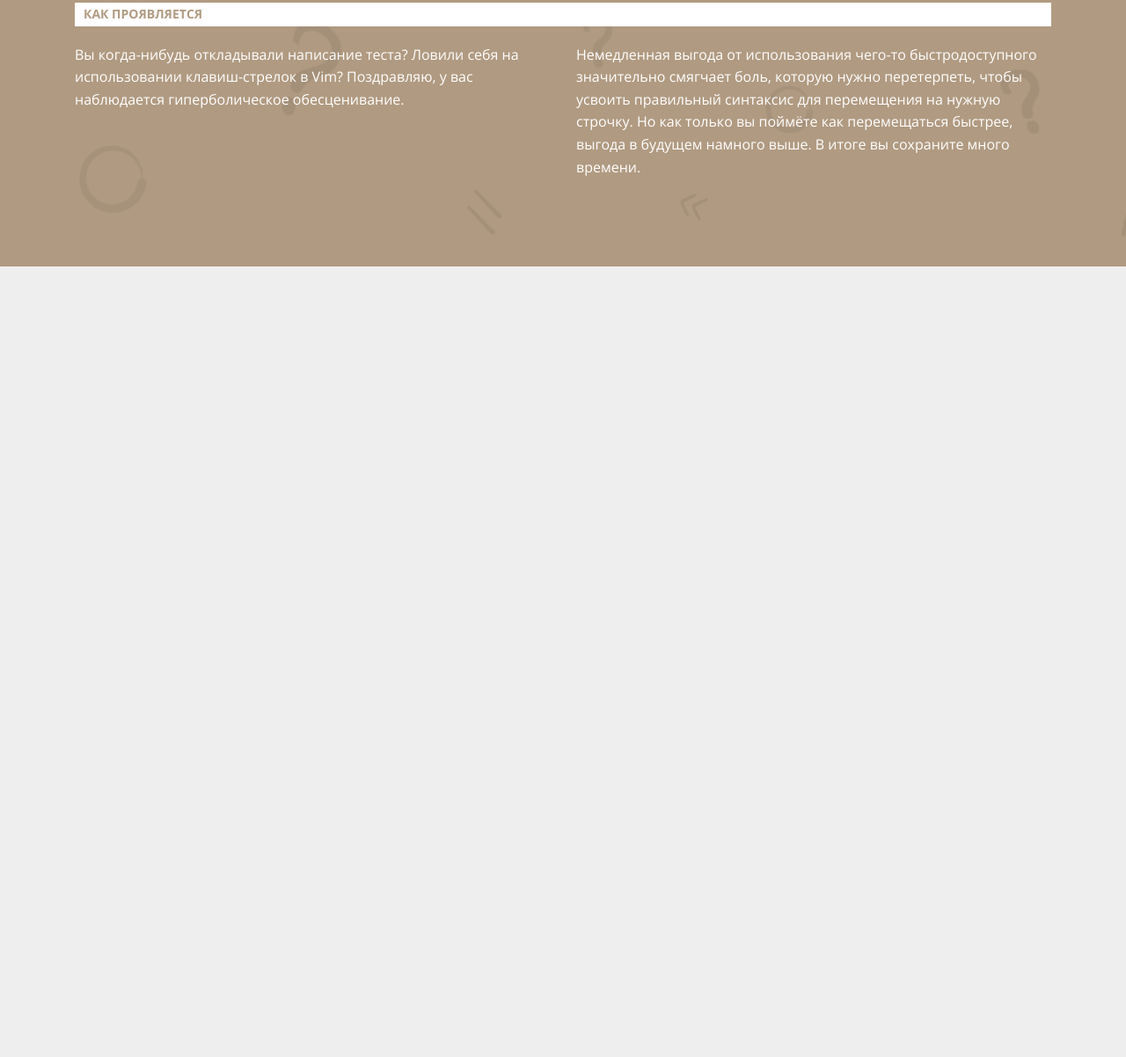
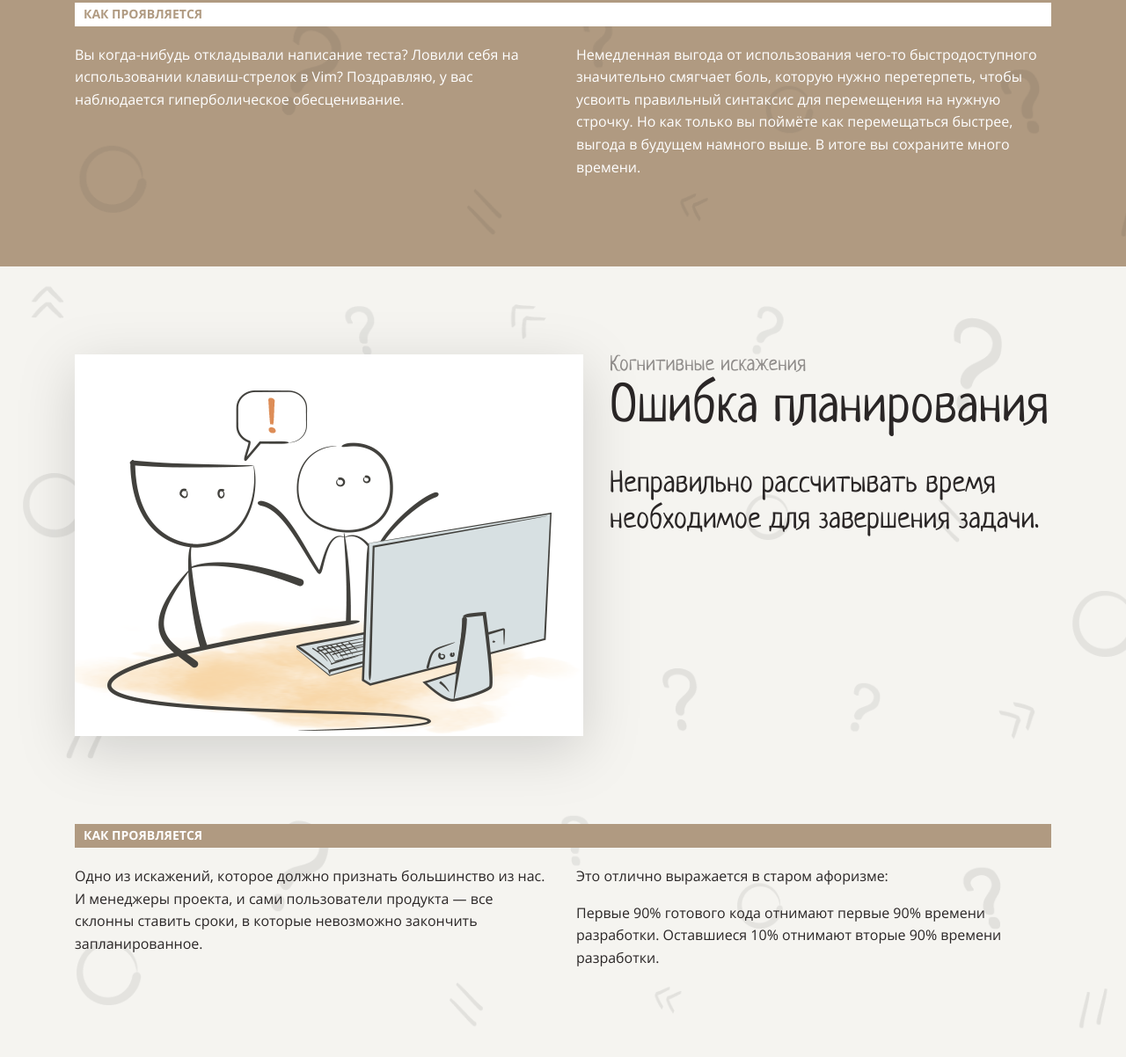
Before and after one commit to LexaZ999/layout-designer-project-lvl1, a website: page src/index.html in a window 1280 px wide. Shown: the part 6003-7205 px from the top of the page at 88% size. Before the commit the page ends 6306 px from the top, so only its background shows below. Drawn offline with Linux system fonts and the light colour scheme.

Commit message:
Add a errors-in-planning section

```diff
--- a/src/index.html
+++ b/src/index.html
@@ -164,6 +164,28 @@
                 </div>
             </div>
         </section>
+        <section id="errors-in-planning" class="background-img light-section">
+            <div class="container">
+                <div class="img-text-container">
+                    <img class="img-content drop-shadow" src="./img/1.png" alt="ikea-effect">
+                    <div class="text">
+                        <div class="text-sub-title color-secondary">Когнитивные искажения</div>
+                        <h2 class="text-title">Ошибка планирования</h2>
+                        <p class="text-p">Неправильно рассчитывать время необходимое для завершения задачи.</p>
+                    </div>
+                </div>
+                <h3 class="title color-white background-brown ">Как проявляется</h3>
+                <div class="column-two">
+                    <div class="column">
+                        <p>Одно из искажений, которое должно признать большинство из нас. И менеджеры проекта, и сами пользователи продукта — все склонны ставить сроки, в которые невозможно закончить запланированное.</p>
+                    </div>
+                    <div class="column">
+                        <p>Это отлично выражается в старом афоризме:</p>
+                        <p class="mt-1em">Первые 90% готового кода отнимают первые 90% времени разработки. Оставшиеся 10% отнимают вторые 90% времени разработки.</p>
+                    </div>
+                </div>
+            </div>
+        </section>
     </main>
     <footer>
 
--- a/src/styles/style.css
+++ b/src/styles/style.css
@@ -302,3 +302,7 @@ header .column p {
 .color-brown {
   color: #b09a81;
 }
+
+.mt-1em {
+  margin-top: 1em;
+}
```
